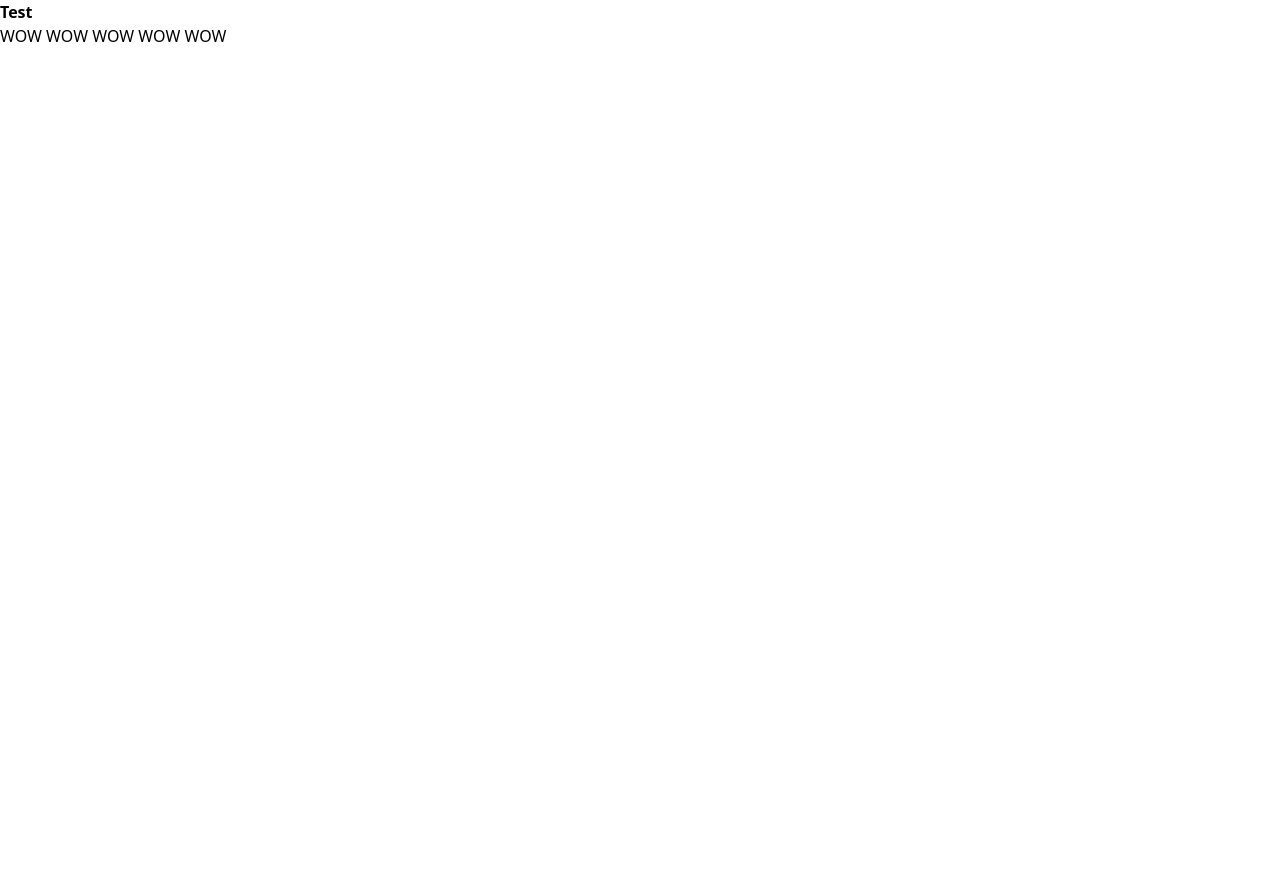
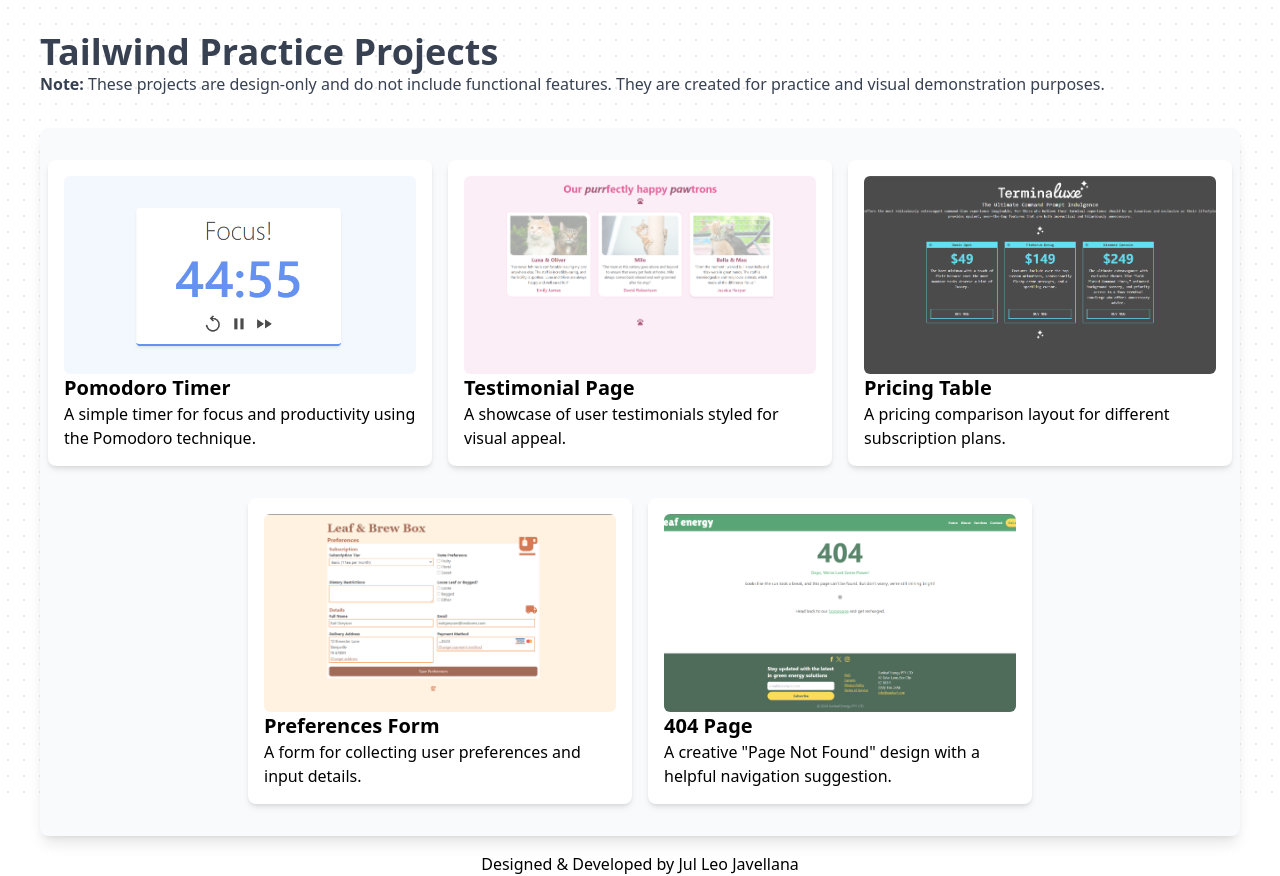
Before and after one commit to gen1chiro/learn-tailwind, a website: page index.html in a window 1280 px wide. Before the commit the page ends 800 px from the top, so only its background shows below. Drawn offline with nearby package versions, Linux system fonts and the light colour scheme; files that its build step writes are made by us from their sources.

Commit message:
finish index structure & styling

```diff
--- a/index.html
+++ b/index.html
@@ -6,12 +6,41 @@
     <link rel="stylesheet" href="./dist/styles.css">
     <title>Title</title>
 </head>
-<body>
-    <h1 class="text-black font-black font-sans">Test</h1>
-    <a href="./pomodoro.html" target="_blank">WOW</a>
-    <a href="./testimonial.html" target="_blank">WOW</a>
-    <a href="./pricingTable.html" target="_blank">WOW</a>
-    <a href="./preferencesForm.html" target="_blank">WOW</a>
-    <a href="./404Page.html" target="_blank">WOW</a>
+<body class="h-screen w-screen flex flex-col justify-start items-center gap-4 box-border font-sans">
+    <div class="absolute inset-0 -z-10 h-screen w-screen bg-white bg-[radial-gradient(#e5e7eb_1px,transparent_1px)] [background-size:16px_16px]"></div>
+    <header class="w-11/12 xl:w-[1200px] mt-8 text-gray-700">
+        <h1 class="text-4xl font-bold">Tailwind Practice Projects</h1>
+        <p class="mb-4"><span class="font-bold">Note: </span>These projects are design-only and do not include functional features. They are created for practice and visual demonstration purposes.</p>
+    </header>
+    <main class="flex flex-wrap items-center justify-center gap-y-8 gap-x-4 w-11/12 xl:w-[1200px] bg-slate-50 shadow-lg rounded-lg py-8">
+        <a class="w-5/6 sm:w-96 p-4 rounded-lg bg-white shadow-md hover:shadow-lg hover:scale-105 transition ease-in" href="./pomodoro.html" target="_blank">
+            <img class="aspect-video w-full object-cover rounded-md opacity-70 hover:opacity-100" src="./src/img/pomodoro.png" alt="pomodoro"/>
+            <h1 class="text-xl font-semibold">Pomodoro Timer</h1>
+            <p>A simple timer for focus and productivity using the Pomodoro technique.</p>
+        </a>
+        <a class="w-5/6 sm:w-96 p-4 rounded-lg bg-white shadow-md hover:scale-105 transition ease-in" href="./testimonial.html" target="_blank">
+            <img class="aspect-video w-full object-cover rounded-md opacity-70 hover:opacity-100" src="./src/img/testimonial.png" alt="testimonial page"/>
+            <h1 class="text-xl font-semibold">Testimonial Page</h1>
+            <p>A showcase of user testimonials styled for visual appeal.</p>
+        </a>
+        <a class="w-5/6 sm:w-96 p-4 rounded-lg bg-white shadow-md hover:scale-105 transition ease-in" href="./pricingTable.html" target="_blank">
+            <img class="aspect-video w-full object-cover rounded-md opacity-70 hover:opacity-100" src="./src/img/pricing.png" alt="pricing table"/>
+            <h1 class="text-xl font-semibold">Pricing Table</h1>
+            <p>A pricing comparison layout for different subscription plans.</p>
+        </a>
+        <a class="w-5/6 sm:w-96 p-4 rounded-lg bg-white shadow-md hover:scale-105 transition ease-in" href="./preferencesForm.html" target="_blank">
+            <img class="aspect-video w-full object-cover rounded-md opacity-70 hover:opacity-100" src="./src/img/preferences.png" alt="preferences form"/>
+            <h1 class="text-xl font-semibold">Preferences Form</h1>
+            <p>A form for collecting user preferences and input details.</p>
+        </a>
+        <a class="w-5/6 sm:w-96 p-4 rounded-lg bg-white shadow-md hover:scale-105 transition ease-in" href="./404Page.html" target="_blank">
+            <img class="aspect-video w-full object-cover rounded-md opacity-70 hover:opacity-100" src="./src/img/404.png" alt="404 page"/>
+            <h1 class="text-xl font-semibold">404 Page</h1>
+            <p>A creative "Page Not Found" design with a helpful navigation suggestion.</p>
+        </a>
+    </main>
+    <footer>
+        <h1>Designed & Developed by Jul Leo Javellana</h1>
+    </footer>
 </body>
 </html>
```
